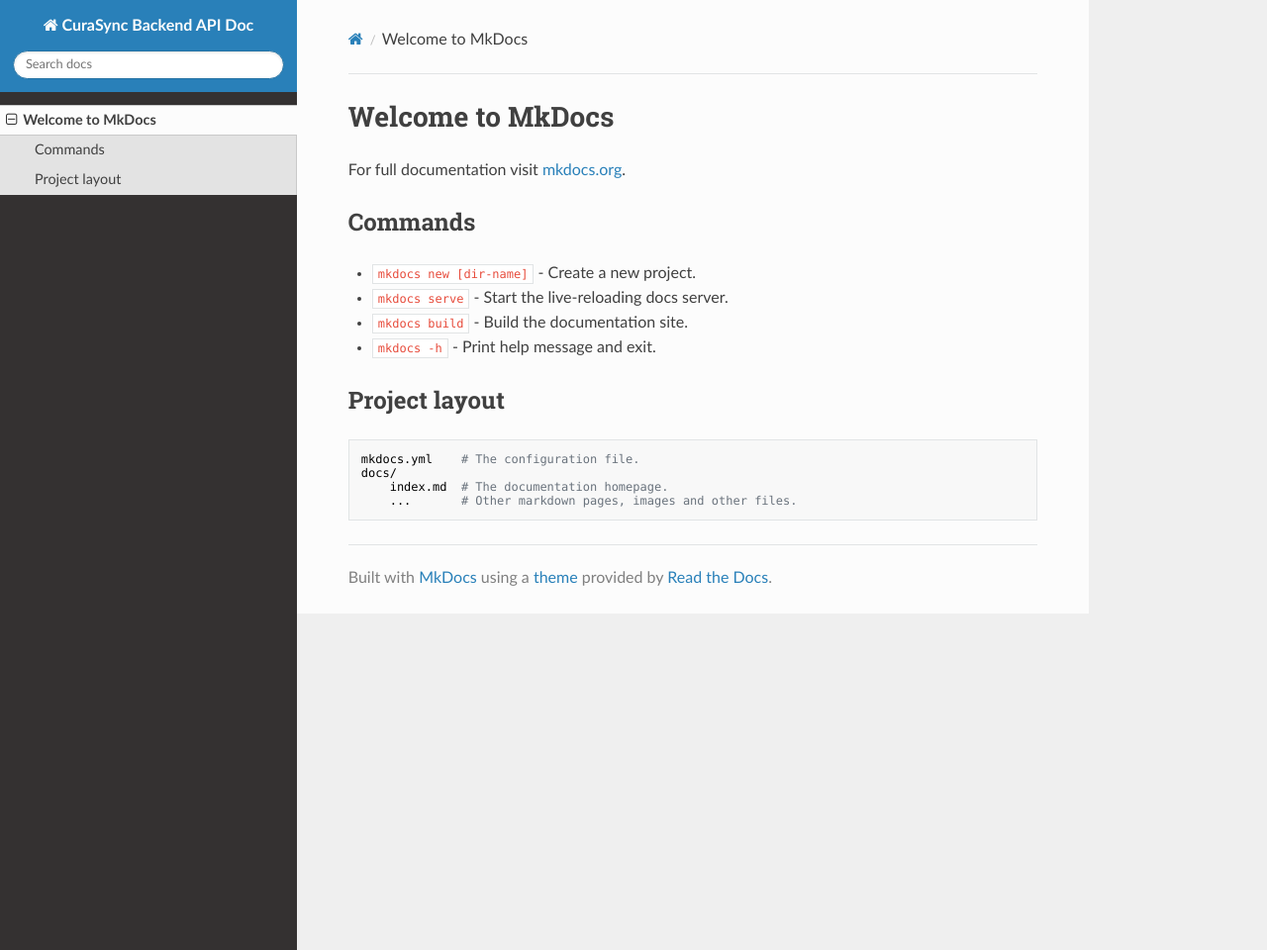
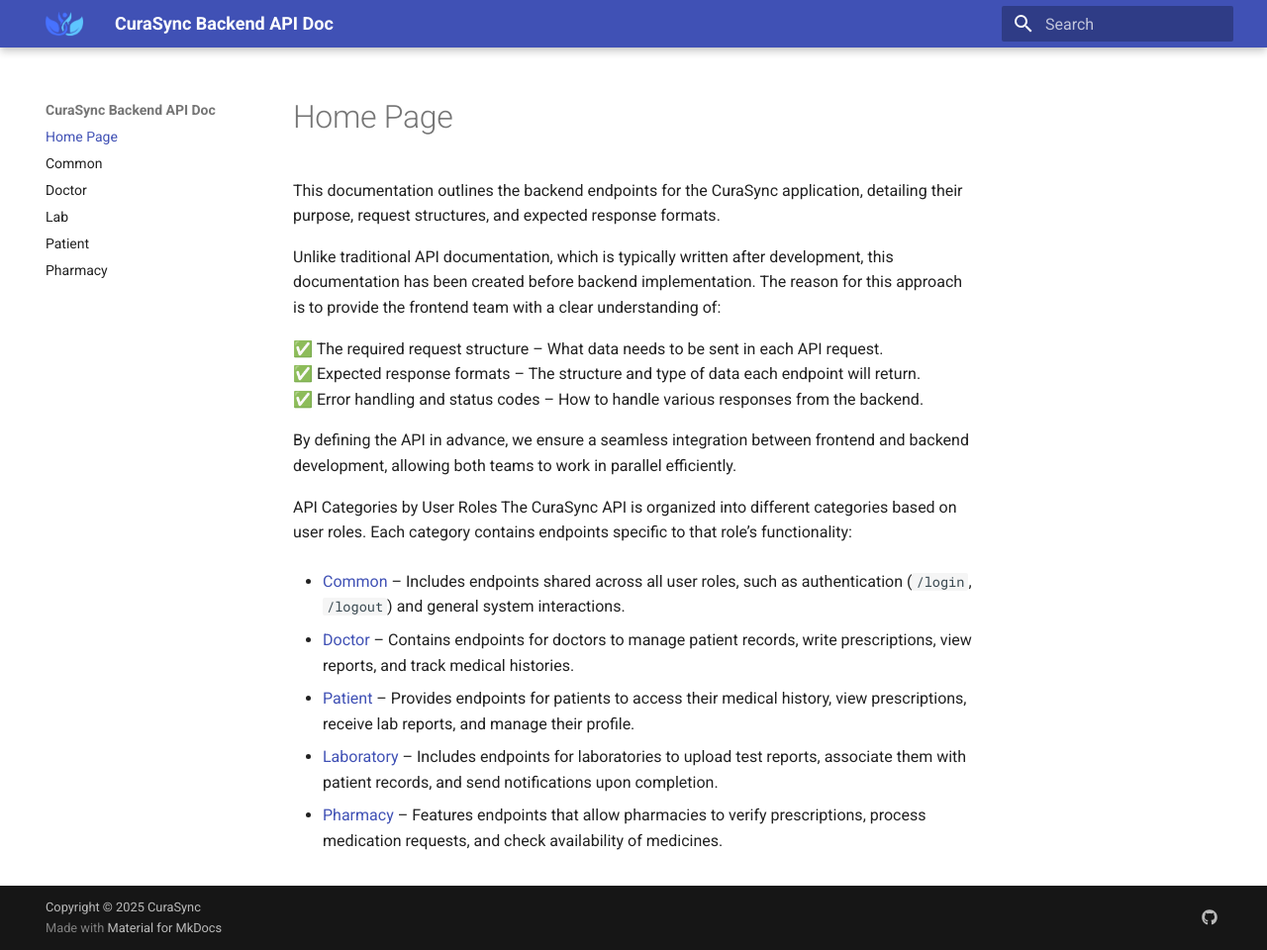
Before and after one commit to CuraSync/backend-api-doc, an MkDocs documentation site: the page built from docs/index.md, in a window 1280 px wide and 960 px high. Shown: the whole window at 99% size. Built offline with MkDocs 1.6.1 and Material for MkDocs 9.7.7, drawn with Linux system fonts in a browser that asks for light colours; nearby versions of some CDN libraries.

Commit message:
Update 2/9

```diff
--- a/docs/index.md
+++ b/docs/index.md
@@ -1,17 +1,26 @@
-# Welcome to MkDocs
+# Home Page
 
-For full documentation visit [mkdocs.org](https://www.mkdocs.org).
 
-## Commands
+This documentation outlines the backend endpoints for the CuraSync application, detailing their purpose, request structures, and expected response formats.
 
-* `mkdocs new [dir-name]` - Create a new project.
-* `mkdocs serve` - Start the live-reloading docs server.
-* `mkdocs build` - Build the documentation site.
-* `mkdocs -h` - Print help message and exit.
+Unlike traditional API documentation, which is typically written after development, this documentation has been created before backend implementation. The reason for this approach is to provide the frontend team with a clear understanding of:
 
-## Project layout
+✅ The required request structure – What data needs to be sent in each API request.<br>
+✅ Expected response formats – The structure and type of data each endpoint will return.<br>
+✅ Error handling and status codes – How to handle various responses from the backend.
 
-    mkdocs.yml    # The configuration file.
-    docs/
-        index.md  # The documentation homepage.
-        ...       # Other markdown pages, images and other files.
+By defining the API in advance, we ensure a seamless integration between frontend and backend development, allowing both teams to work in parallel efficiently.
+
+
+API Categories by User Roles
+The CuraSync API is organized into different categories based on user roles. Each category contains endpoints specific to that role’s functionality:
+
+  - [Common](Common.md) – Includes endpoints shared across all user roles, such as authentication (`/login`, `/logout`) and general system interactions.
+
+  - [Doctor](Doctor.md)  – Contains endpoints for doctors to manage patient records, write prescriptions, view reports, and track medical histories.
+
+  - [Patient](Patient.md)  – Provides endpoints for patients to access their medical history, view prescriptions, receive lab reports, and manage their profile.
+
+  - [Laboratory](Lab.md)  – Includes endpoints for laboratories to upload test reports, associate them with patient records, and send notifications upon completion.
+
+  - [Pharmacy](Pharmacy.md)  – Features endpoints that allow pharmacies to verify prescriptions, process medication requests, and check availability of medicines.
--- a/mkdocs.yml
+++ b/mkdocs.yml
@@ -1,4 +1,29 @@
 site_name: CuraSync Backend API Doc
 
 theme:
-  name: readthedocs
+  name: material
+  logo: logo.png
+  favicon: logo.png
+  features:
+    - content.code.copy
+    - navigation.sections
+  palette:
+    scheme: default # Light theme
+    primary: indigo # Change this to indigo, cyan, etc.
+    accent: blue # Highlight color
+
+markdown_extensions:
+  - pymdownx.highlight:
+      anchor_linenums: true
+      line_spans: __span
+      pygments_lang_class: true
+  - pymdownx.inlinehilite
+  - pymdownx.snippets
+  - pymdownx.superfences
+
+extra:
+  social:
+    - icon: fontawesome/brands/github
+      link: https://github.com/CuraSync
+      name: Github
+copyright: Copyright &copy; 2025 CuraSync
```
Also changed, not shown: docs/Common.md (added, +123 -0 lines), docs/Doctor.md (added), docs/Lab.md (added), docs/Patient.md (added), docs/Pharmacy.md (added), docs/logo.png (added), 1 other file.
